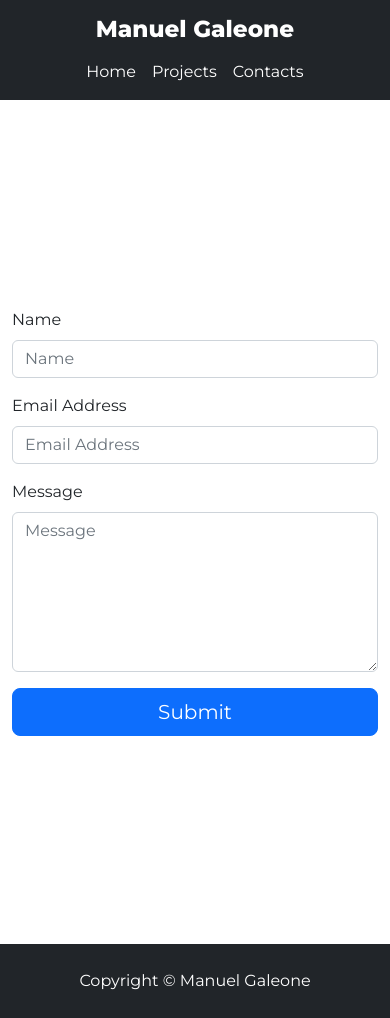
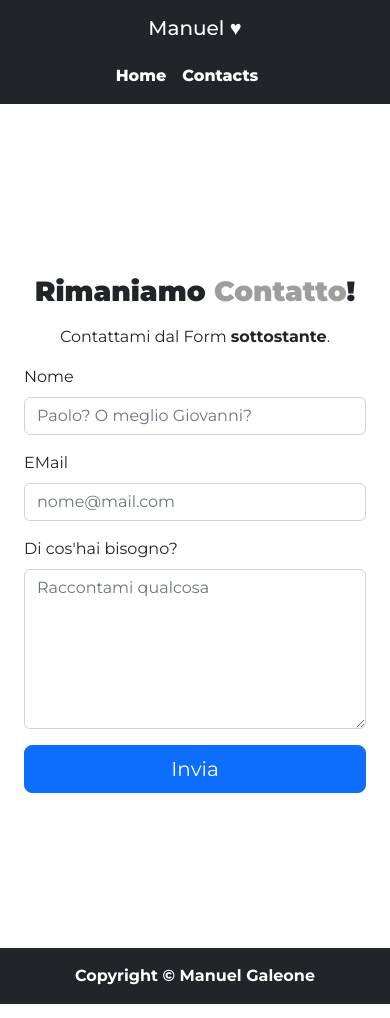
Before and after one commit to manuelgaleone/vite-boolfolio, a Vue app: page /contacts in a window 390 px wide. Built offline with nearby package versions, Linux system fonts and the light colour scheme; grey boxes are pictures that could not be loaded.

Commit message:
stylized and fixed header footer and home

```diff
--- a/src/components/FooterContent.vue
+++ b/src/components/FooterContent.vue
@@ -5,17 +5,19 @@ export default {
 </script>
 
 <template>
-<div class="main_footer_wrapper bg-dark">
-    <div class="main_footer_elements">
-        <p class="text-white text-center p-0 m-0">
-            Copyright &copy; Manuel Galeone
-        </p>
+<footer class="main_footer_wrapper bg-dark">
+    <div class="main_footer_elements p-3">
+        <div class="container">
+            <p class="text-white copyright text-center p-0 m-0">
+                Copyright &copy; Manuel Galeone
+            </p>
+        </div>
     </div>
-</div>
+</footer>
 </template>
 
 <style lang="scss">
-.main_footer_wrapper {
-    padding: 25px;
+.copyright {
+    font-weight: 700;
 }
 </style>
--- a/src/components/HeaderContent.vue
+++ b/src/components/HeaderContent.vue
@@ -9,21 +9,18 @@ export default {
     <div class="main_header_elements p-3">
         <div class="container">
             <div class="row justify-content-between align-items-center">
-                <div class="col-12 text-center">
-                    <h3 class="m-0 inconsolata logo_header text-white">
-                        Manuel Galeone
-                    </h3>
+                <div class="col-12">
+                    <h5 class="text-center text-white">
+                        Manuel &hearts;
+                    </h5>
                 </div>
-                <div class="col-12 d-flex justify-content-center mt-3">
-                    <ul class="menu_list d-flex m-0 p-0">
-                        <li class="menu_element inconsolata">
-                            <router-link class="menu_item  text-white" :to="{ name: 'home'}">Home</router-link>
+                <div class="col-12 d-flex justify-content-center">
+                    <ul class="menu_list d-flex m-0 mt-3 p-0">
+                        <li class="menu_element">
+                            <router-link class="menu_item text-white" :to="{ name: 'home'}">Home</router-link>
                         </li>
-                        <li class="menu_element inconsolata">
-                            <router-link class="menu_item text-white px-3" :to="{ name: 'projects'}">Projects</router-link>
-                        </li>
-                        <li class="menu_element inconsolata">
-                            <router-link class="menu_item  text-white" :to="{ name: 'contacts'}">Contacts</router-link>
+                        <li class="menu_element">
+                            <router-link class="menu_item text-white px-3" :to="{ name: 'contacts'}">Contacts</router-link>
                         </li>
                     </ul>
                 </div>
@@ -41,6 +38,7 @@ export default {
 .menu_item {
     color: black;
     text-decoration: none;
+    font-weight: 800;
 }
 
 .logo_header {
--- a/src/styles/general.scss
+++ b/src/styles/general.scss
@@ -5,37 +5,10 @@ body {
     font-family: 'Montserrat', sans-serif;
 }
 
-.jumbotron_wrapper {
-	background: linear-gradient(-45deg, #ee7752, #e73c7e, #23a6d5, #23d5ab);
-	background-size: 400% 400%;
-	animation: gradient 15s ease infinite;
-	height: 100vh;
-}
+@media screen and (max-width:768px){
 
-@keyframes gradient {
-	0% {
-		background-position: 0% 50%;
-	}
-	50% {
-		background-position: 100% 50%;
-	}
-	100% {
-		background-position: 0% 50%;
-	}
-}
-
-@media screen and (max-width:768px){
-    .jumbo_title {
-        padding-top: 100px;
-    }
-
-    .jumbo_mockup {
-        width: 350px;
-    }
 }
 
 @media screen and (max-width:992px){
-    .jumbo_mockup {
-        width: 350px;
-    }
+
 }
--- a/src/views/ContactsView.vue
+++ b/src/views/ContactsView.vue
@@ -6,39 +6,48 @@ export default {
 
 <template>
 <div class="contacts_wrapper vh-100 d-flex justify-content-center flex-column">
+    <div class="home_wrapper">
+        <div class="home_elements">
+            <div class="container">
+                <div class="home_titles p-3 d-flex justify-content-center flex-column">
+                    <h1 class="home_title text-center m-0">
+                        Rimaniamo <span class="fancy">Contatto</span>!
+                    </h1>
+                    <p class="home_subtitle mb-0 mt-3 text-center">
+                        Contattami dal Form <strong>sottostante</strong>.
+                    </p>
+                </div>
                 <div class="contacts_elements">
         <!-- Wrapper container -->
-        <div class="container py-4">
-
-            <!-- Bootstrap 5 starter form -->
+        <div class="container">
             <form id="contactForm">
-
                 <!-- Name input -->
                 <div class="mb-3">
-                <label class="form-label" for="name">Name</label>
-                <input class="form-control" id="name" type="text" placeholder="Name" />
+                    <label class="form-label" for="name">Nome</label>
+                    <input class="form-control" id="name" type="text" placeholder="Paolo? O meglio Giovanni?" />
                 </div>
-
                 <!-- Email address input -->
                 <div class="mb-3">
-                <label class="form-label" for="emailAddress">Email Address</label>
-                <input class="form-control" id="emailAddress" type="email" placeholder="Email Address" />
+                    <label class="form-label" for="emailAddress">EMail</label>
+                    <input class="form-control" id="emailAddress" type="email" placeholder="nome@mail.com" />
                 </div>
-
                 <!-- Message input -->
                 <div class="mb-3">
-                <label class="form-label" for="message">Message</label>
-                <textarea class="form-control" id="message" type="text" placeholder="Message" style="height: 10rem;"></textarea>
+                    <label class="form-label" for="message">Di cos'hai bisogno?</label>
+                    <textarea class="form-control" id="message" type="text" placeholder="Raccontami qualcosa" style="height: 10rem;"></textarea>
                 </div>
-
                 <!-- Form submit button -->
                 <div class="d-grid">
-                <button class="btn btn-primary btn-lg" type="submit">Submit</button>
+                    <button class="btn btn-primary btn-lg" type="submit">Invia</button>
                 </div>
             </form>
         </div>
     </div>
             </div>
+        </div>
+    </div>
+
+</div>
 </template>
 
 <style lang="scss">
--- a/src/views/HomeView.vue
+++ b/src/views/HomeView.vue
@@ -1,43 +1,30 @@
 <script>
+import ProjectView from './ProjectView.vue';
+
 export default {
-    name : 'Home View'
+    name : 'Home View',
+    components : {
+        ProjectView
+    }
 }
 </script>
 
 <template>
-<!-- <div class="jumbotron_wrapper vh-100 d-flex flex-column justify-content-center">
-    <div class="jumbotron jumbotron_elements">
+<div class="home_wrapper vh-100">
+    <div class="home_elements">
         <div class="container">
-            <div class="row align-items-center">
-                <div class="col-12 col-sm-12 col-md-6 col-lg-6 col-xl-6 col-xxl-6">
-                    <h1 class="text-white text-left jumbo_title inconsolata">
-                        I am <br>
-                        Manuel Galeone
+            <div class="home_titles p-5 d-flex justify-content-center flex-column">
+                    <h1 class="home_title text-center m-0">
+                        Ciao, sono <span class="fancy">Manuel</span>!
                     </h1>
-                    <p class="text-white inconsolata text-left jumbo_subtitle">
-                        Full Stack Developer & Web Designer
+                    <p class="home_subtitle mb-0 mt-3 text-center">
+                        Mi diletto in tante, <strong>troppe cose</strong>.<br>
+                        Comunemente sono un <strong>Full Stack Developer</strong>
+                        e so fare anche il <strong>caffè</strong>!
                     </p>
-                </div>
-                <div class="col-12 col-sm-12 col-md-6 col-lg-6 col-xl-6 col-xxl-6 text-center">
-                    <img class="jumbo_mockup" src="../assets/imgs/macbook-png-def.png" alt="Jumbo mockup">
-                </div>
             </div>
-        </div>
-    </div>
-</div> -->
-
-<div class="home_wrapper">
-    <div class="home_elements">
-        <div class="home_titles d-flex justify-content-center flex-column">
-            <div class="container p-5">
-                <h1 class="home_title text-center m-0">
-                    Ciao, sono <span class="fancy">Manuel</span>!
-                </h1>
-                <p class="home_subtitle mb-0 mt-3 text-center">
-                    Mi diletto in tante, <strong>troppe cose</strong>.<br>
-                    Comunemente sono un <strong>Full Stack Developer</strong>
-                    e so fare anche il <strong>caffè</strong>!
-                </p>
+            <div class="projects_elements">
+                <ProjectView></ProjectView>
             </div>
         </div>
     </div>
--- a/src/views/ProjectView.vue
+++ b/src/views/ProjectView.vue
@@ -47,36 +47,30 @@ export default {
 </script>
 
 <template>
-<div class="project_cards_wrapper">
-    <div class="project_cards_elements">
-        <div class="container p-5">
-            <div class="row justify-content-around">
+<div class="row">
     <div class="col-12 col-sm-12 col-md-12 col-lg-4 col-xl-3 col-xxl-3 m-0 p-0 p-2" v-for="project in projects.data">
         <div class="card_minimal_wrapper">
             <img class="card_minimal_image" :src="imageConverter(project.image)" alt="{{ project.title }}">
-                        <div class="card_minimal_elements d-flex justify-content-center flex-column text-white">
-                            <h5 class="card_title">
+            <div class="card_minimal_elements d-flex justify-content-center flex-column text-white p-2">
+                <h5 class="card_title text-dark">
                     <strong>{{ project.title }}</strong>
                 </h5>
-                            <p class="card_text">
+                <p class="card_text text-dark">
                     {{ maxText(project.content) }}
                 </p>
-                            <h6 class="card_category" v-if="project.category.name">
-                                Category: {{ project.category.name }}
+                <h6 class="card_category text-dark" v-if="project.category.name">
+                    Category: <strong>{{ project.category.name }}</strong>
                 </h6>
-                            <h6 class="card_category" v-else>
+                <h6 class="card_category text-dark" v-else>
                     Nessuna categoria.
                 </h6>
-                            <h6 class="card_technology" v-if="project.technologies.name">
-                                Tecnologie: {{ project.technologies.name }}
+                <h6 class="card_technology text-dark" v-if="project.technologies.length > 0" v-for="technology in project.technologies">
+                    Tecnologie: <strong>{{ technology.name }}</strong>
                 </h6>
-                            <h6 class="card_technology" v-else>
+                <h6 class="card_technology text-dark" v-else>
                     Nessuna tecnologia.
                 </h6>
-                            <router-link class="card_cta" :to="{ name: 'single-project', params: { slug: project.slug } }">Scopri di più</router-link>
-                        </div>
-                    </div>
-                </div>
+                <router-link class="card_cta text-dark" :to="{ name: 'single-project', params: { slug: project.slug } }">Scopri di più</router-link>
             </div>
         </div>
     </div>
@@ -103,7 +97,7 @@ export default {
 .card_minimal_wrapper:hover {
     .card_minimal_elements {
         opacity: 1;
-        background-color: rgba(0, 0, 0, 0.253);
+        background-color: rgb(255, 208, 0);
         transition: 0.4s;
         cursor: pointer;
     }
@@ -133,12 +127,12 @@ export default {
 
 .card_cta {
     font-size: 15px;
-    color: white;
+    color: rgb(0, 0, 0);
 }
 
 .card_cta:hover {
     text-decoration: line-through;
-    color: white;
+    color: rgb(0, 0, 0);
     font-weight: 600;
 }
 </style>
```
Lines whose indentation alone changed are shown as unchanged.
